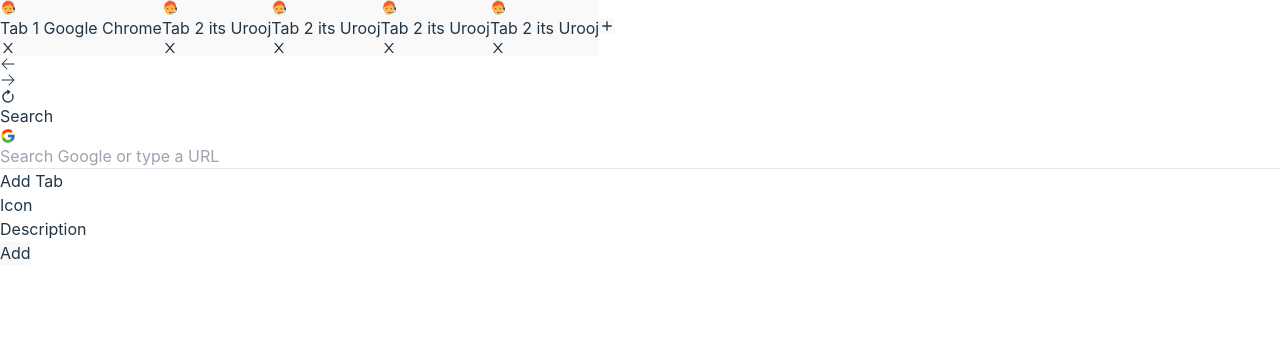
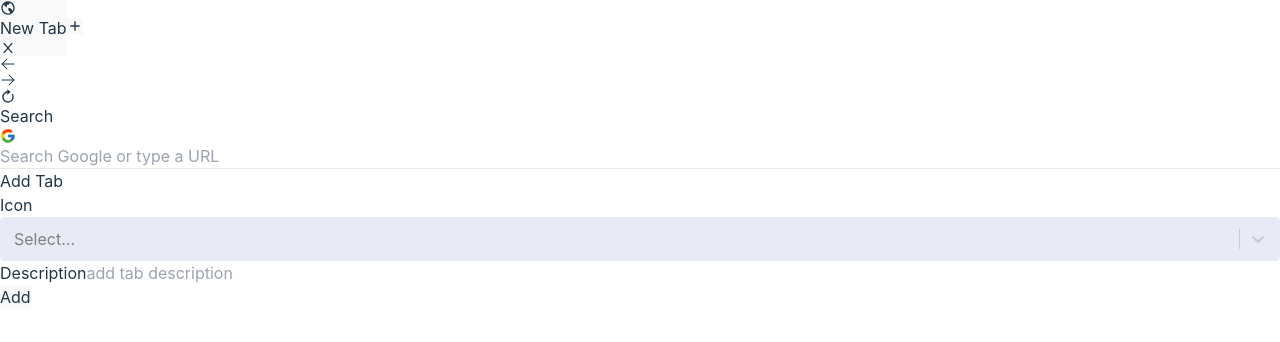
Before and after one commit to UroojMurtaz/Chrome-Clone, a React (Vite) app: page /add-tab in a window 1280 px wide. Shown: the top 342 px of the page. Built offline with nearby package versions, Linux system fonts and the light colour scheme.

Commit message:
Page 1 Functionality

```diff
--- a/package.json
+++ b/package.json
@@ -13,7 +13,8 @@
     "react": "^18.2.0",
     "react-dom": "^18.2.0",
     "react-icons": "^4.10.1",
-    "react-router-dom": "^6.14.2"
+    "react-router-dom": "^6.14.2",
+    "react-select": "^5.7.4"
   },
   "devDependencies": {
     "@types/react": "^18.2.15",
--- a/src/App.tsx
+++ b/src/App.tsx
@@ -1,17 +1,25 @@
 // import './App.css'
+import { useState } from "react";
 import { Routes, Route } from "react-router-dom";
 import General from "./Layout/General";
 import Home from "./Pages/Home/Home";
 import Page1 from "./Pages/Page1/Page1";
+import MyContext from "./context/TabContext";
+import { RiEarthLine } from "react-icons/ri";
 
 function App() {
+  const [tabValue, setTabValue] = useState([
+    { icon: RiEarthLine, description: "New Tab" },
+  ]);
   return (
+    <MyContext.Provider value={{ tabValue, setTabValue }}>
       <Routes>
         <Route path="/" element={<General />}>
           <Route path="/" element={<Home />} />
           <Route path="/add-tab" element={<Page1 />} />
         </Route>
       </Routes>
+    </MyContext.Provider>
   );
 }
 
--- /dev/null
+++ b/src/Components/TabForm.tsx
@@ -0,0 +1,95 @@
+import React, { useState, useContext } from 'react';
+import Select, { OptionProps } from 'react-select';
+import MyContext from '../context/TabContext';
+import { icons } from '../Data/iconsData';
+
+interface Icon {
+  value: string;
+  label: string;
+  icon: React.ElementType;
+}
+
+const TabForm: React.FC = () => {
+  const [selectedIcon, setSelectedIcon] = useState<Icon | null>(null);
+  const [description, setDescription] = useState<string>('');
+  const { tabValue, setTabValue } = useContext(MyContext);
+
+  const addTab = (e: React.FormEvent) => {
+    e.preventDefault();
+    if (selectedIcon) {
+      const obj = {
+        icon: selectedIcon.value,
+        description: description,
+      };
+      setTabValue([...tabValue, obj]);
+    }
+  };
+
+  const Option: React.FC<OptionProps<Icon>> = ({ innerProps, label, data }) => (
+    <div
+      {...innerProps}
+      className="flex items-center py-2 pl-3 pr-2 hover:bg-gray-200 cursor-pointer"
+    >
+      {React.createElement(data.icon, { className: 'mr-3 text-blue-500' })}
+      <span>{label}</span>
+    </div>
+  );
+
+  return (
+    <div className="h-screen bg-gradient-to-br from-blue-300 to-indigo-600 flex justify-center items-center w-full">
+      <form>
+        <div className="bg-white px-10 py-8 rounded-xl w-screen shadow-md max-w-sm">
+          <div className="space-y-4">
+            <h1 className="text-center text-2xl font-semibold text-gray-600">
+              Add Tab
+            </h1>
+            <div>
+              <label className="block mb-1 text-gray-600 font-semibold">
+                Icon
+              </label>
+              <div>
+                <Select
+                  styles={{
+                    control: (provided) => ({
+                      ...provided,
+                      backgroundColor: '#e8eaf6',
+                      border: 'none',
+                      hover: 'red',
+                      padding: '4px',
+                      outline: 'none',
+                      borderRadius: '5px',
+                      width: '100%',
+                    }),
+                  }}
+                  defaultValue={selectedIcon}
+                  onChange={setSelectedIcon}
+                  options={icons}
+                  components={{ Option }}
+                />
+              </div>
+            </div>
+            <div>
+              <label className="block mb-1 text-gray-600 font-semibold">
+                Description
+              </label>
+              <input
+                type="text"
+                className="bg-indigo-50 px-4 py-2 outline-none rounded-md w-full"
+                placeholder="add tab description"
+                onChange={(e) => setDescription(e.target.value)}
+              />
+            </div>
+          </div>
+          <button
+            onClick={addTab}
+            className="mt-4 w-full bg-gradient-to-tr from-blue-600 to-indigo-600 text-indigo-100 py-2 rounded-md text-lg tracking-wide"
+          >
+            Add
+          </button>
+        </div>
+      </form>
+    </div>
+  );
+};
+
+export default TabForm;
--- a/src/Components/Tabs.tsx
+++ b/src/Components/Tabs.tsx
@@ -1,7 +1,8 @@
-import React, { useState } from 'react';
-import { FcAssistant } from 'react-icons/fc';
-import { AiOutlineClose } from 'react-icons/ai';
-import { BiPlus } from 'react-icons/bi';
+import React, { useState, useContext } from "react";
+import { FcAssistant } from "react-icons/fc";
+import { AiOutlineClose } from "react-icons/ai";
+import { BiPlus } from "react-icons/bi";
+import MyContext from "../context/TabContext";
 
 interface Tab {
   label: string;
@@ -14,33 +15,51 @@
 
 const Tabs: React.FC<TabsProps> = ({ tabs }) => {
   const [activeTab, setActiveTab] = useState(0);
+  const { tabValue, setTabValue } = useContext(MyContext);
+  console.log(tabValue);
+
+
+  const maxVisibleTabs = 5; // Maximum number of tabs visible without text truncation
+
+  const calculateTabWidth = () => {
+    const visibleTabCount = Math.min(tabs.length, maxVisibleTabs);
+    return `w-${Math.floor((1 / visibleTabCount) * 12)}/12`; // Calculate width fraction
+  };
+
+  const tabWidth = calculateTabWidth();
+
+  const handleCloseTab = (index: number) => {
+    const updatedTabs = tabValue.filter((tab, tabIndex) => tabIndex !== index);
+    setTabValue(updatedTabs);
+  };
 
   return (
-    <div className="flex">
-      {tabs.map((tab, index) => (
+    <div className="flex overflow-x-auto">
+      {tabValue.map((tab, index) => (
         <button
           key={index}
-          className={`py-1 px-2 ${
-            tabs.length <= 5 ? 'w-64' : 'w-32'
+          className={`py-1 px-2 ${tabWidth} ${
+            activeTab === index
+              ? "rounded-t-lg border-b-2 border-white text-black text-sm bg-white"
+              : "text-gray-500 text-sm bg-slate-100"
           } ${
-            activeTab === index
-              ? 'rounded-t-lg border-b-2 border-white text-black text-sm bg-white'
-              : 'text-gray-500 text-sm bg-slate-100'
-          } ${
-            index !== tabs.length && activeTab !== index
-              ? 'border-r-2 border-slate-400 px-4 border-l-0 rounded-t-lg ml-2'
-              : ''
-          } ${
-            activeTab === 0 ? 'rounded-t-lg ml-2' : ''
-          }`}
+            activeTab !== index
+              ? "border-r-2 border-slate-400 px-4 border-l-0 rounded-t-lg ml-2"
+              : ""
+          } ${index === 0 ? "rounded-t-lg ml-2" : ""}`}
           onClick={() => setActiveTab(index)}
         >
-          <FcAssistant className="inline-block mr-2" />
-          {tab.label}
-          <AiOutlineClose className="inline-block ml-6" />
+          <tab.icon className="inline-block mr-2" />
+          <span className="truncate">{tab.description}</span>
+          <AiOutlineClose
+            className="inline-block ml-2"
+            onClick={() => handleCloseTab(index)}
+          />
         </button>
       ))}
-      <button className="py-1 px-2 text-gray-800 rounded-t-lg bg-slate-100">
+      <button
+        className={`py-1 px-2 ${tabWidth} text-gray-800 rounded-t-lg bg-slate-100`}
+      >
         <BiPlus className="inline-block mr-2 text-gray-600" />
       </button>
     </div>
--- /dev/null
+++ b/src/Data/iconsData.js
@@ -0,0 +1,25 @@
+import {
+    FcAssistant,
+    FcBriefcase,
+    FcSelfie,
+    FcVideoCall,
+    FcTreeStructure,
+    FcStumbleupon,
+    FcShop,
+    FcSafe,
+    FcRotateCamera,
+    FcRules
+} from "react-icons/fc";
+export const icons = [
+    { value: FcAssistant, label: "Assistant", icon: FcAssistant },
+    { value: FcBriefcase, label: "Briefcase", icon: FcBriefcase },
+    { value: FcSelfie, label: "Selfie", icon: FcSelfie },
+    { value: FcVideoCall, label: "Video Call", icon: FcVideoCall },
+    { value: FcTreeStructure, label: "Tree Structure", icon: FcTreeStructure },
+    { value: FcStumbleupon, label: "StumbleUpon", icon: FcStumbleupon },
+    { value: FcShop, label: "Shop", icon: FcShop },
+    { value: FcSafe, label: "Safe", icon: FcSafe },
+    { value: FcRotateCamera, label: "Rotate Camera", icon: FcRotateCamera },
+    { value: FcRules, label: "Rules", icon: FcRules }
+
+];
--- a/src/Layout/General.tsx
+++ b/src/Layout/General.tsx
@@ -1,14 +1,16 @@
 import Tabs from "../Components/Tabs";
 import { Outlet } from "react-router-dom";
 import SearchBar from "../Components/SearchBar";
+import { FaBeer, FaCoffee } from "react-icons/fa";
 
 const General = () => {
   const tabs = [
-    { label: "Tab 1 Google Chrome", content: "Content for Tab 1" },
-    { label: "Tab 2 its Urooj", content: "Content for Tab 2" },
-    { label: "Tab 2 its Urooj", content: "Content for Tab 2" },
-    { label: "Tab 2 its Urooj", content: "Content for Tab 2" },
-    { label: "Tab 2 its Urooj", content: "Content for Tab 2" },
+    {
+      label: "Tab 1 Google Chrome",
+      content: "Content for Tab 1",
+      icon: FaBeer,
+    },
+    { label: "Tab 2 its Urooj", content: "Content for Tab 2", icon: FaCoffee },
   ];
   return (
     <>
--- a/src/Pages/Home/Home.tsx
+++ b/src/Pages/Home/Home.tsx
@@ -1,5 +1,7 @@
+import { useNavigate } from "react-router-dom";
 import GoogleLogo from "../../assets/Images/google.png";
 const Home = () => {
+  const navigate = useNavigate();
   return (
     <div className="min-h-screen flex flex-col justify-center items-center bg-gradient-to-r from-blue-400 to-blue-700">
       <img
@@ -7,7 +9,11 @@
         alt="Google Image"
         className="w-48 h-48 bg-white rounded-full shadow-md mb-8 border-4 border-white"
       />
-    <button className="bg-blue-500 hover:bg-blue-600 text-white font-semibold py-3 px-6 rounded-md mb-2 focus:outline-none focus:ring focus:ring-blue-300">
+
+      <button
+        onClick={() => navigate("/add-tab")}
+        className="bg-blue-500 hover:bg-blue-600 text-white font-semibold py-3 px-6 rounded-md mb-2 focus:outline-none focus:ring focus:ring-blue-300"
+      >
         Add Tab
       </button>
       <button className="bg-green-500 hover:bg-green-600 text-white font-semibold py-3 px-6 rounded-md focus:outline-none focus:ring focus:ring-green-300">
--- a/src/Pages/Page1/Page1.tsx
+++ b/src/Pages/Page1/Page1.tsx
@@ -1,39 +1,13 @@
+import { useState,useContext } from "react";
+import TabForm from "../../Components/TabForm";
+import { TabContext } from "../../context/TabContext";
+
 const Page1 = () => {
+  // const [tab, setTab] = useState<Tab>([]);
+
   return (
     <>
-      <div className="h-screen bg-gradient-to-br from-blue-300 to-indigo-600 flex justify-center items-center w-full">
-        <form>
-          <div className="bg-white px-10 py-8 rounded-xl w-screen shadow-md max-w-sm">
-            <div className="space-y-4">
-              <h1 className="text-center text-2xl font-semibold text-gray-600">
-                Add Tab
-              </h1>
-              <div>
-                <label className="block mb-1 text-gray-600 font-semibold">
-                  Icon
-                </label>
-                <input
-                  type="text"
-                  className="bg-indigo-50 px-4 py-2 outline-none rounded-md w-full"
-                />
-              </div>
-
-              <div>
-                <label className="block mb-1 text-gray-600 font-semibold">
-                  Description
-                </label>
-                <input
-                  type="text"
-                  className="bg-indigo-50 px-4 py-2 outline-none rounded-md w-full"
-                />
-              </div>
-            </div>
-            <button className="mt-4 w-full bg-gradient-to-tr from-blue-600 to-indigo-600 text-indigo-100 py-2 rounded-md text-lg tracking-wide">
-              Add
-            </button>
-          </div>
-        </form>
-      </div>
+      <TabForm />
     </>
   );
 };
--- /dev/null
+++ b/src/context/TabContext.ts
@@ -0,0 +1,9 @@
+import { createContext } from "react";
+type TabData = {
+  icon:string,
+  description:string,
+};
+
+const MyContext = createContext<TabData | null>(null);
+
+export default MyContext;
```
Also changed, not shown: 1 other file (tests, documents, lock files or other folders). Lines whose indentation alone changed are shown as unchanged.
